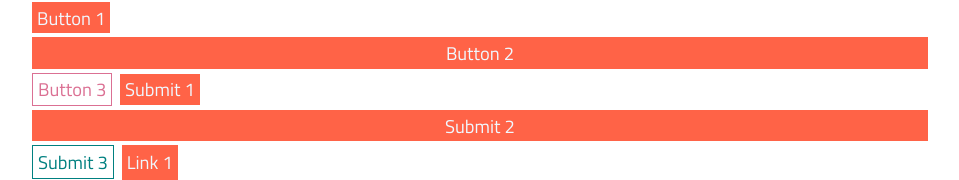
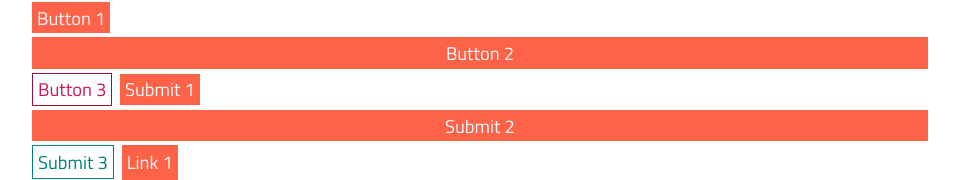
Before and after one commit to slintcss/slintcss, a website: page index.html in a window 1280 px wide. In both pictures the pointer is over the button "Button 3". Shown: the top 180 px of the page, without its empty margins (162-1121 px from the left). Drawn offline with nearby package versions, Linux system fonts and the light colour scheme; files that its build step writes are made by us from their sources.

Commit message:
button component edited

```diff
--- a/css/style.css
+++ b/css/style.css
@@ -43,6 +43,6 @@
 }
 
 .btn-outline:hover {
-  border-color: palevioletred;
-  color: palevioletred;
+  border-color: rgb(151, 16, 61);
+  color: rgb(207, 24, 85);
 }
--- a/sass/components/_button.scss
+++ b/sass/components/_button.scss
@@ -9,11 +9,13 @@
   cursor: pointer;
   transition: all .7s;
 
+  // btn-block
   &-block {
     display: block;
     width: 100%;
   }
 
+  // btn-outline
   &-outline {
     background-color: transparent !important;
     border: 1px solid;
```
